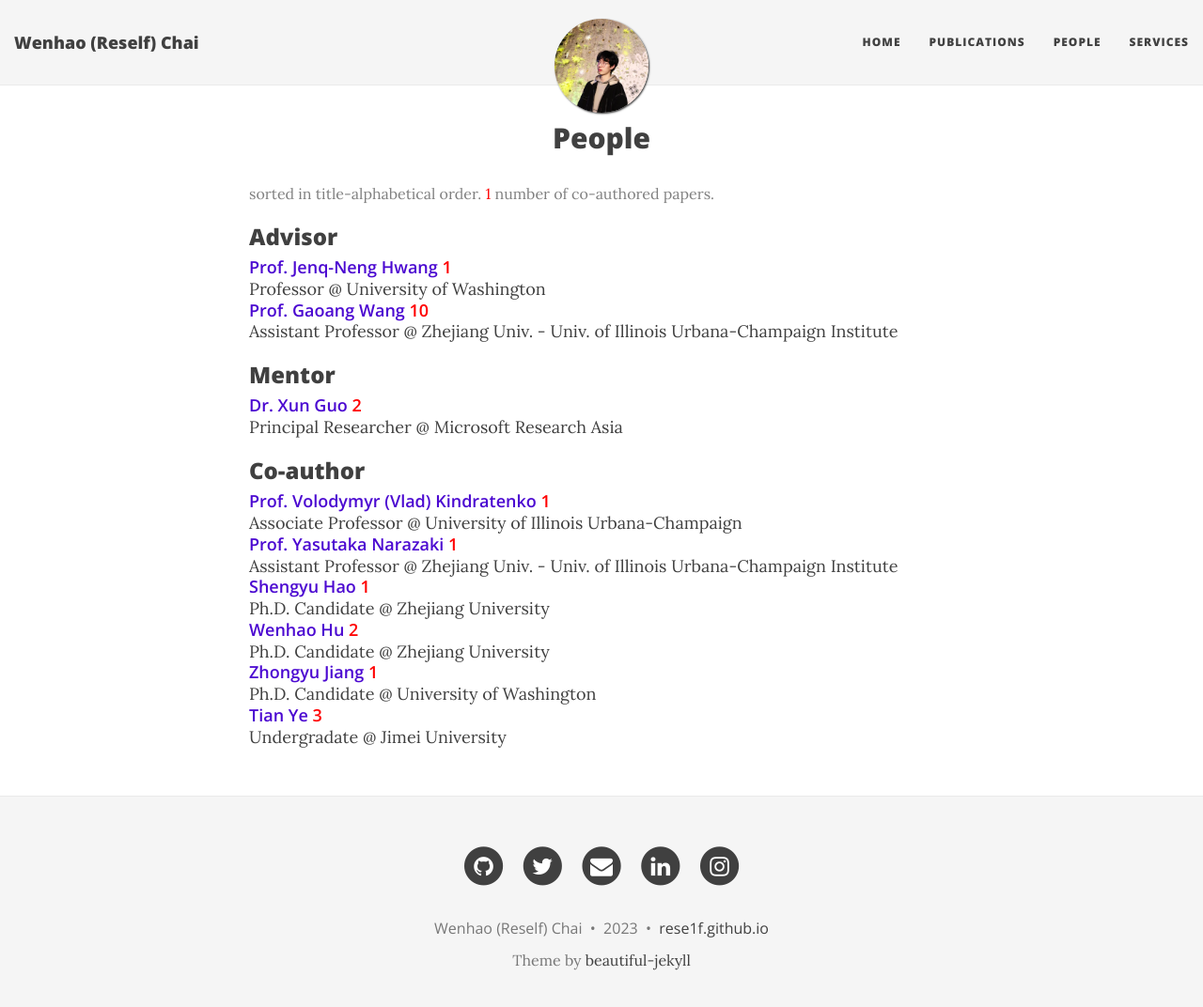
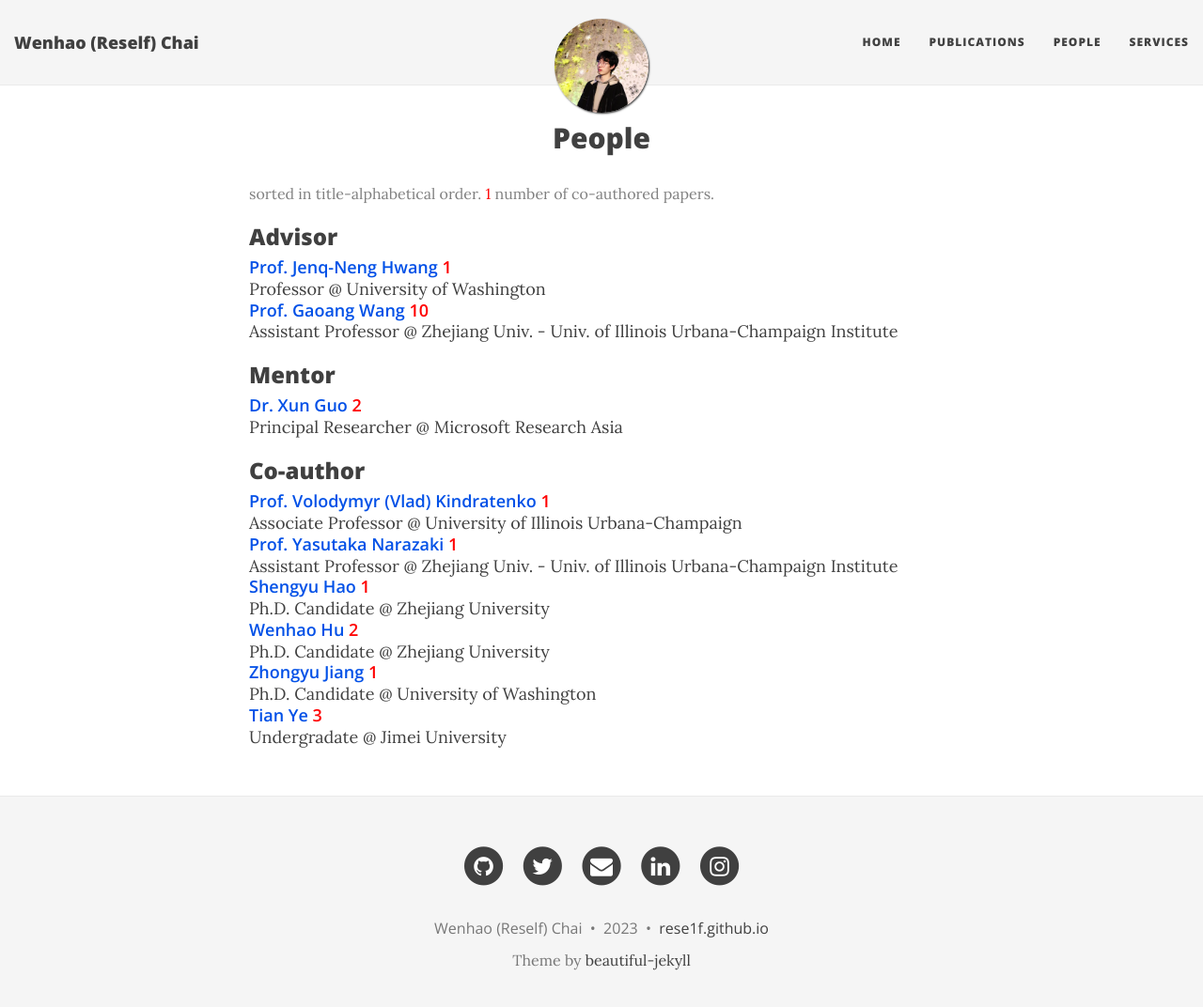
Before and after one commit to hikomal/hikomal.github.io, a Jekyll site: the page built from people.html, in a window 1280 px wide and 1084 px high. Shown: the top 1072 px of the window at 94% size. Built offline with Jekyll 4.4.1, drawn with Linux system fonts in a browser that asks for light colours; nearby versions of some CDN libraries.

Commit message:
Update people.html

```diff
--- a/people.html
+++ b/people.html
@@ -6,7 +6,7 @@ title: People
 <style>
 a { text-decoration : none; }
 a:hover { text-decoration : underline; }
-a, a:visited { color : #4b08d1; }
+a, a:visited { color : #0050e7; }
 p { font-size : 16px; }
 h2 { font-size : 24px; margin : 8; padding : 0; }
 h3 { font-size : 18px; font-weight : 600; margin : 0; padding : 0; }
```
